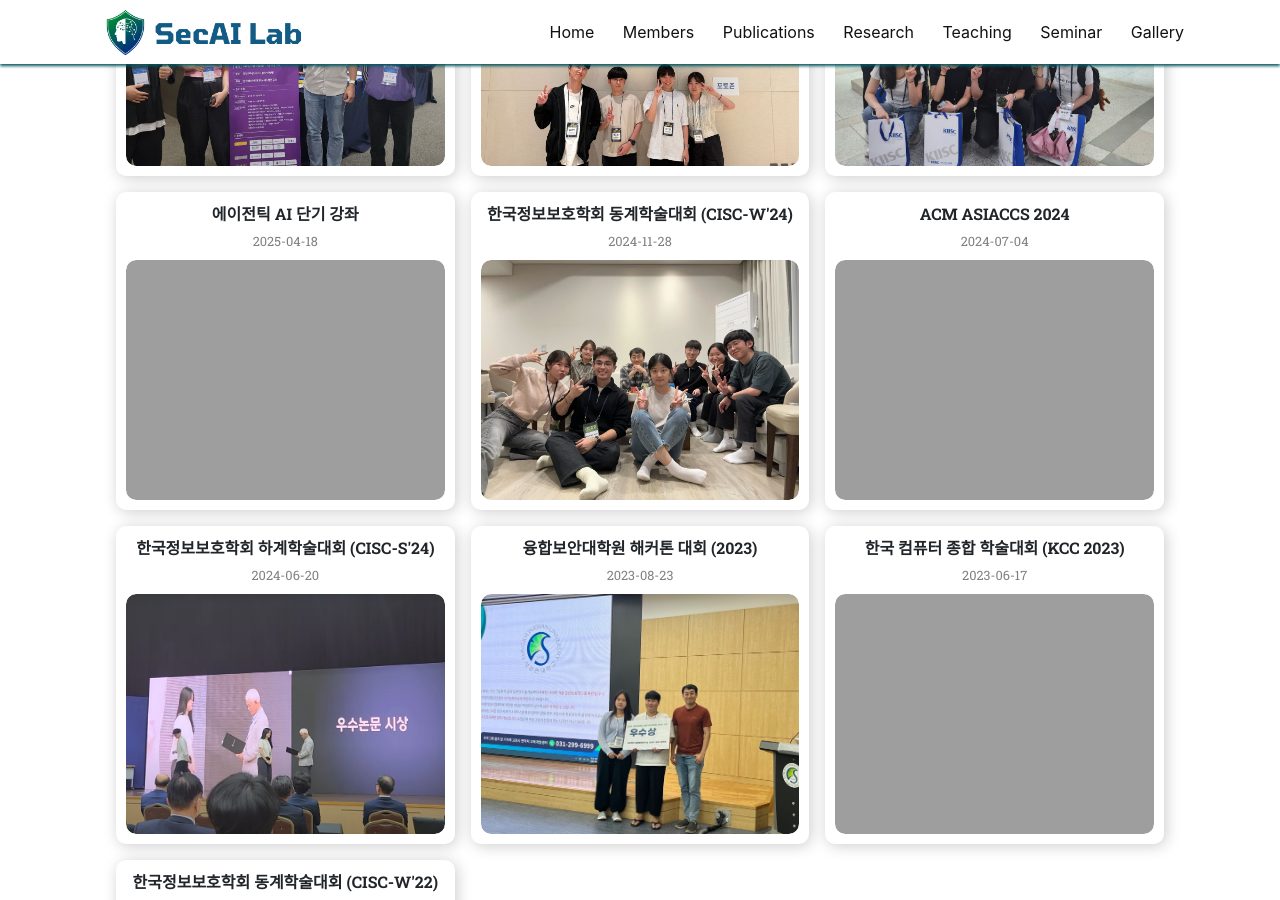
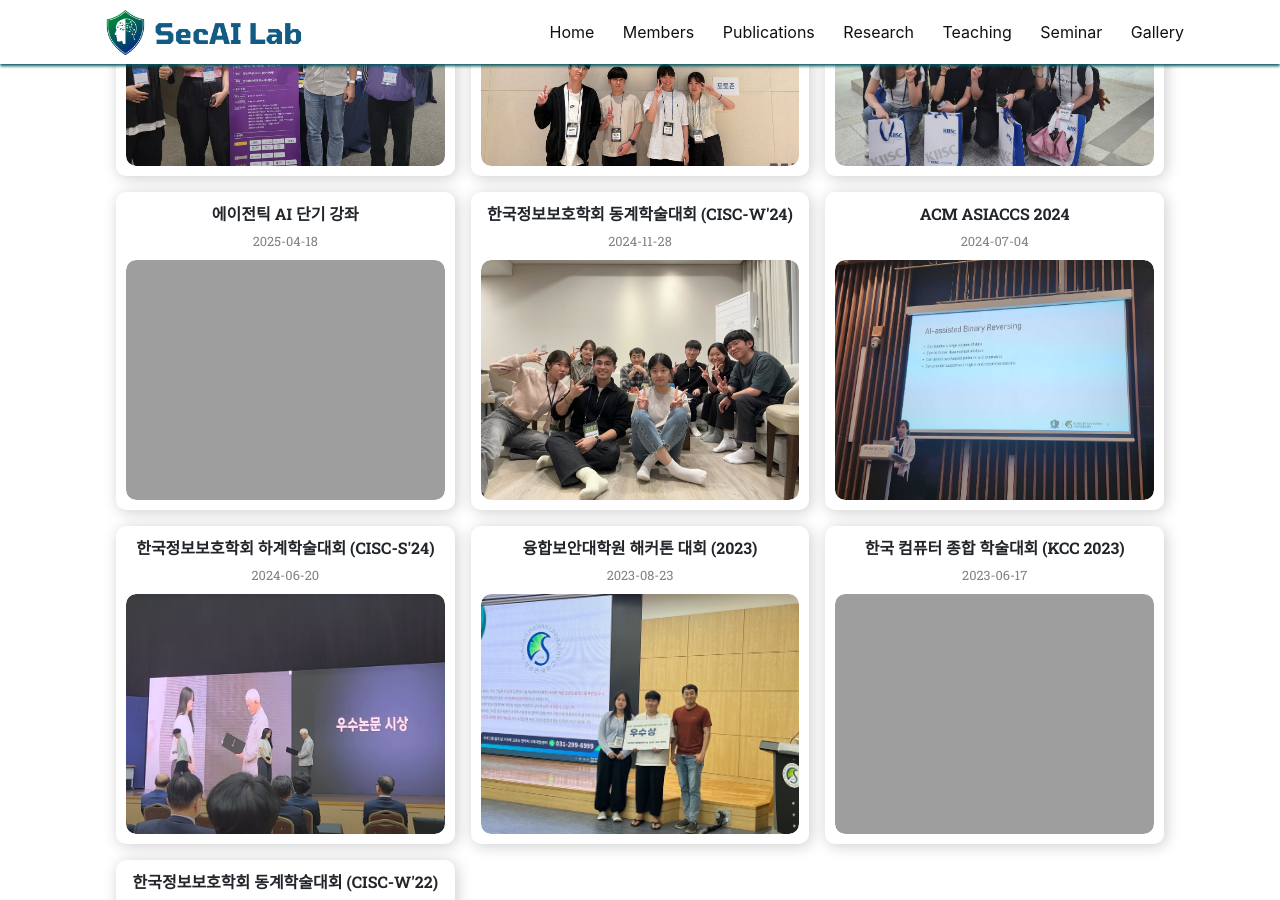
Before and after one commit to SecAI-Lab/secai-lab.github.io, a Jekyll site: the page built from pages/gallery.md, in a window 1280 px wide and 900 px high, scrolled down 338 px. Built offline with Jekyll 4.4.1, drawn with Linux system fonts in a browser that asks for light colours; nearby versions of some CDN libraries.

Commit message:
Update gallery.yml

```diff
--- a/_data/gallery.yml
+++ b/_data/gallery.yml
@@ -25,7 +25,7 @@
 
 - title: "ACM ASIACCS 2024"
   images:
-    - filename: 240704.png
+    - filename: 240704.jpg
       date: "2024-07-04"
 
 - title: "한국정보보호학회 하계학술대회 (CISC-S'24)"
```
